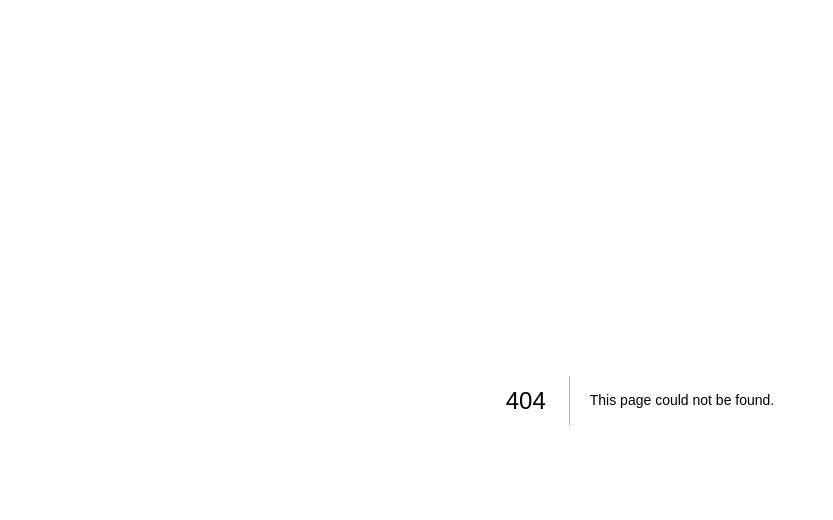
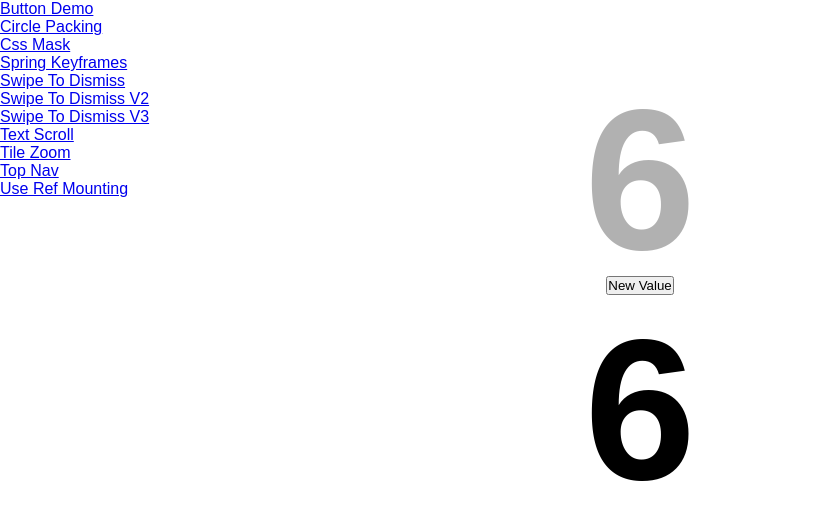
Before and after one commit to grahampaterson/interaction-playground, a Next.js app: page /experiments/text-scroll in a window 1280 px wide. Before the commit this address had no page. Shown: the top 520 px of the page, without its empty margins (0-833 px from the left). Built offline with nearby package versions, Linux system fonts and the light colour scheme.

Commit message:
annoying number movement

```diff
--- /dev/null
+++ b/app/experiments/text-scroll/page.module.css
@@ -0,0 +1,18 @@
+.main {
+  display: flex;
+  flex-direction: column;
+  align-items: center;
+  justify-content: center;
+  width: 100vw;
+  height: 100vh;
+}
+
+.textStyle {
+  font-size: 200px;
+  font-weight: 600;
+  position: relative;
+}
+
+.cycleButton {
+  z-index: 100;
+}
--- /dev/null
+++ b/app/experiments/text-scroll/page.tsx
@@ -0,0 +1,91 @@
+"use client";
+
+import styles from "./page.module.css";
+import React, { useEffect, useRef, useState } from "react";
+
+type direction = "up" | "down";
+
+export default function Page() {
+  const [character, setCharacter] = useState("6");
+  const [direction, setDirection] = useState<direction>("up");
+
+  function updateValue() {
+    let previousVal = character;
+    let newVal = randomCharacter();
+    setCharacter(newVal);
+    if (previousVal > newVal) {
+      setDirection("down");
+    } else {
+      setDirection("up");
+    }
+  }
+  return (
+    <main className={styles.main}>
+      <button className={styles.cycleButton} onClick={updateValue}>
+        New Value
+      </button>
+      <TextBox value={character} direction={direction} />
+    </main>
+  );
+}
+
+function TextBox({
+  value,
+  direction = "up",
+}: {
+  value: string;
+  direction?: direction;
+}) {
+  const [currentValue, setCurrentValue] = useState(value);
+  const [previousValue, setPreviousValue] = useState(value);
+  const [transition, setTransition] = useState(0);
+
+  useEffect(() => {
+    if (value == currentValue) {
+      return;
+    }
+    setPreviousValue(currentValue);
+    setCurrentValue(value);
+    console.log(direction);
+    if (direction == "up") {
+      setTransition(200);
+    } else {
+      setTransition(-200);
+    }
+  }, [value, currentValue, direction]);
+
+  function printValues() {
+    console.log(`${value} ${previousValue}`);
+  }
+
+  return (
+    <div className={styles.textStyle}>
+      <div
+        style={{
+          top: transition,
+          transition: "top 1000ms ease",
+          position: "relative",
+        }}
+      >
+        {value}
+      </div>
+      <div
+        style={{
+          opacity: 0.3,
+          position: "absolute",
+          top: direction == "down" ? "100%" : "-100%",
+        }}
+        // onClick={printValues}
+      >
+        {previousValue}
+      </div>
+    </div>
+  );
+}
+
+function randomCharacter() {
+  const characters = "1234567890".split("");
+
+  const index = Math.floor(Math.random() * characters.length);
+  return characters[index];
+}
```
